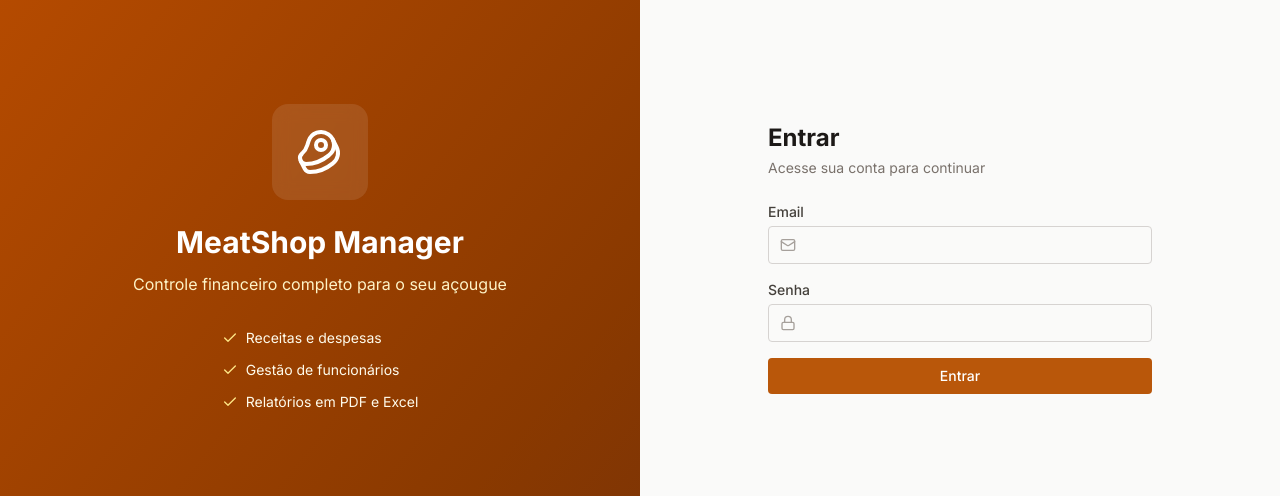
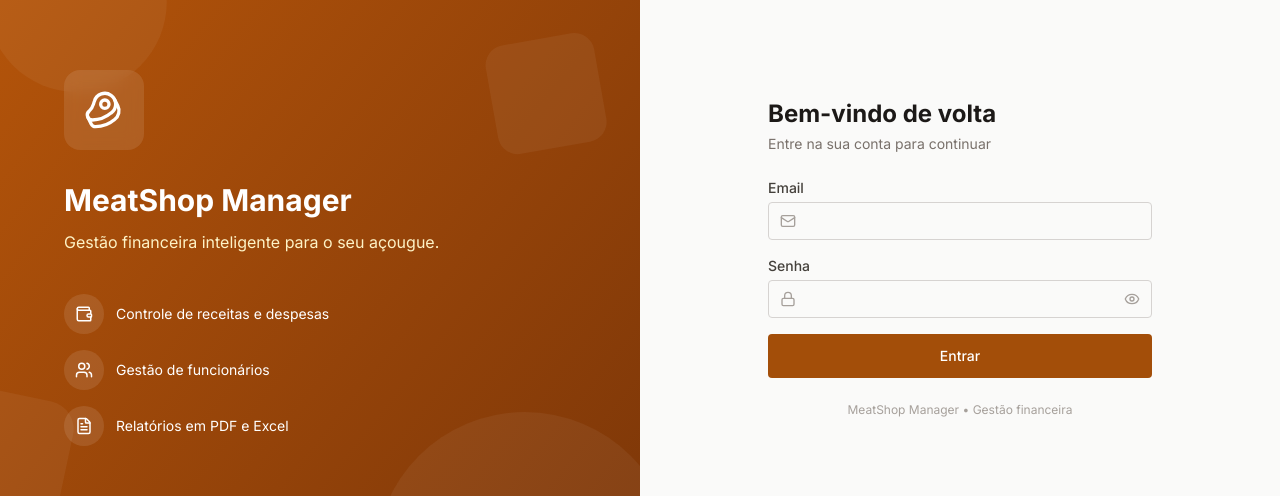
Before and after one commit to VieiraGuilherme-dev/Meatshop-manager-front, a React (Vite) app: page / in a window 1280 px wide. Shown: the part 142-638 px from the top of the page. Built offline with nearby package versions, Linux system fonts and the light colour scheme; no server answers.

Commit message:
style: refaz tela de login com painel de identidade

```diff
--- a/src/pages/Login.jsx
+++ b/src/pages/Login.jsx
@@ -1,13 +1,18 @@
 import { useState } from 'react'
 import { useNavigate } from 'react-router-dom'
-import { Beef, Check, Mail, Lock } from 'lucide-react'
+import { Beef, Eye, EyeOff, FileText, Lock, Mail, Users, Wallet } from 'lucide-react'
 import { useAuth } from '../contexts/AuthContext'
 
-const recursos = ['Receitas e despesas', 'Gestão de funcionários', 'Relatórios em PDF e Excel']
+const beneficios = [
+  { icone: Wallet, texto: 'Controle de receitas e despesas' },
+  { icone: Users, texto: 'Gestão de funcionários' },
+  { icone: FileText, texto: 'Relatórios em PDF e Excel' },
+]
 
 export default function Login() {
   const [email, setEmail] = useState('')
   const [senha, setSenha] = useState('')
+  const [mostrarSenha, setMostrarSenha] = useState(false)
   const [erro, setErro] = useState('')
   const [carregando, setCarregando] = useState(false)
 
@@ -31,28 +36,40 @@ export default function Login() {
 
   return (
     <div className="min-h-screen flex">
-      <div className="hidden lg:flex lg:w-1/2 flex-col items-center justify-center px-12 text-center bg-linear-to-br from-amber-700 to-amber-900">
-        <div className="bg-white/10 backdrop-blur rounded-2xl p-6 mb-6">
-          <Beef size={48} className="text-white" />
+      <div className="hidden lg:flex lg:w-1/2 relative overflow-hidden bg-linear-to-br from-brand-500 to-brand-700">
+        <svg className="absolute inset-0 h-full w-full" aria-hidden="true">
+          <circle cx="12%" cy="18%" r="90" fill="white" fillOpacity="0.05" />
+          <circle cx="92%" cy="8%" r="60" fill="white" fillOpacity="0.05" />
+          <circle cx="82%" cy="88%" r="150" fill="white" fillOpacity="0.05" />
+          <rect x="2%" y="68%" width="160" height="160" rx="28" fill="white" fillOpacity="0.05" transform="rotate(12 100 100)" />
+          <rect x="72%" y="32%" width="110" height="110" rx="20" fill="white" fillOpacity="0.05" transform="rotate(-10 100 100)" />
+        </svg>
+
+        <div className="relative z-10 flex flex-col justify-center px-16 py-12">
+          <div className="w-20 h-20 flex items-center justify-center rounded-2xl bg-white/10 backdrop-blur mb-8">
+            <Beef size={40} className="text-white" />
+          </div>
+
+          <h1 className="text-3xl font-bold text-white mb-3">MeatShop Manager</h1>
+          <p className="text-amber-100 mb-10">Gestão financeira inteligente para o seu açougue.</p>
+
+          <div className="flex flex-col gap-4">
+            {beneficios.map(({ icone: Icone, texto }) => (
+              <div key={texto} className="flex items-center gap-3">
+                <span className="flex items-center justify-center w-10 h-10 rounded-full bg-white/10 shrink-0">
+                  <Icone size={18} className="text-white" />
+                </span>
+                <span className="text-sm text-white">{texto}</span>
+              </div>
+            ))}
+          </div>
         </div>
-
-        <h1 className="text-3xl font-bold text-white mb-3">MeatShop Manager</h1>
-        <p className="text-amber-100 mb-8">Controle financeiro completo para o seu açougue</p>
-
-        <ul className="flex flex-col gap-3">
-          {recursos.map((recurso) => (
-            <li key={recurso} className="flex items-center gap-2 text-amber-50">
-              <Check size={16} className="text-amber-200 shrink-0" />
-              <span className="text-sm">{recurso}</span>
-            </li>
-          ))}
-        </ul>
       </div>
 
       <div className="flex-1 flex items-center justify-center bg-stone-50 px-4">
         <div className="w-full max-w-sm">
-          <h2 className="text-2xl font-bold text-stone-900 mb-1">Entrar</h2>
-          <p className="text-sm text-stone-500 mb-6">Acesse sua conta para continuar</p>
+          <h2 className="text-2xl font-bold text-stone-900 mb-1">Bem-vindo de volta</h2>
+          <p className="text-sm text-stone-500 mb-6">Entre na sua conta para continuar</p>
 
           <form onSubmit={handleSubmit} className="flex flex-col gap-4">
             <div>
@@ -74,12 +91,19 @@ export default function Login() {
               <div className="relative">
                 <Lock size={16} className="absolute left-3 top-1/2 -translate-y-1/2 text-stone-400" />
                 <input
-                  type="password"
+                  type={mostrarSenha ? 'text' : 'password'}
                   value={senha}
                   onChange={(e) => setSenha(e.target.value)}
                   required
-                  className="w-full border border-stone-300 rounded pl-9 pr-3 py-2 text-sm focus:outline-none focus:ring-2 focus:ring-brand-500 focus:border-transparent"
+                  className="w-full border border-stone-300 rounded pl-9 pr-9 py-2 text-sm focus:outline-none focus:ring-2 focus:ring-brand-500 focus:border-transparent"
                 />
+                <button
+                  type="button"
+                  onClick={() => setMostrarSenha((valor) => !valor)}
+                  className="absolute right-3 top-1/2 -translate-y-1/2 text-stone-400 hover:text-stone-600"
+                >
+                  {mostrarSenha ? <EyeOff size={16} /> : <Eye size={16} />}
+                </button>
               </div>
             </div>
 
@@ -88,11 +112,15 @@ export default function Login() {
             <button
               type="submit"
               disabled={carregando}
-              className="w-full bg-brand-500 text-white rounded px-4 py-2 text-sm font-medium hover:bg-brand-600 disabled:bg-stone-400 disabled:cursor-not-allowed transition-colors"
+              className="w-full bg-brand-600 text-white rounded px-4 py-3 text-sm font-medium hover:bg-brand-700 disabled:bg-stone-400 disabled:cursor-not-allowed transition-colors"
             >
               {carregando ? 'Entrando...' : 'Entrar'}
             </button>
           </form>
+
+          <p className="text-xs text-stone-400 text-center mt-6">
+            MeatShop Manager • Gestão financeira
+          </p>
         </div>
       </div>
     </div>
```
